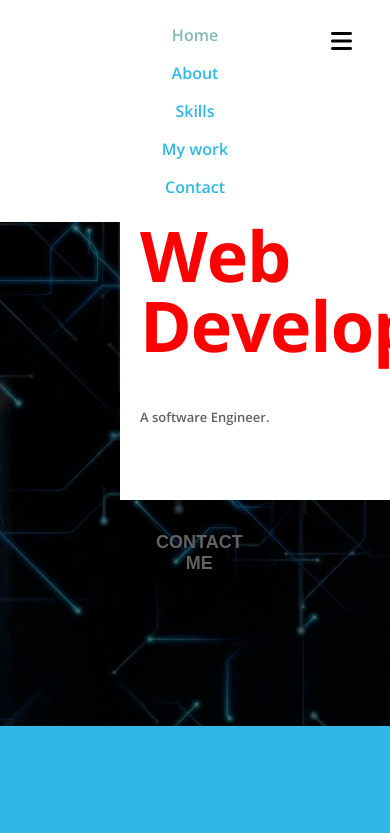
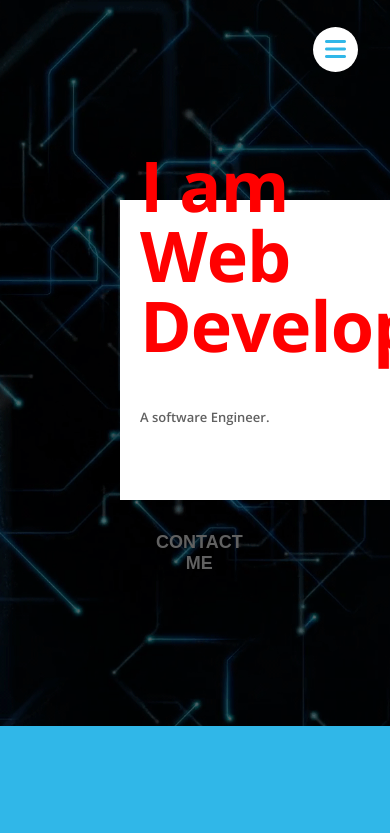
Before and after one commit to 93eunjji/portfolio, a plain HTML site: page index.html in a window 390 px wide. Shown: the top 833 px of the page. Drawn offline with nearby package versions, Linux system fonts and the light colour scheme.

Commit message:
CSS:ToggleBtn 수정

```diff
--- a/style.css
+++ b/style.css
@@ -107,6 +107,7 @@ p {
 .nav__menu {
   display: flex;
   margin-right: 30px;
+
 }
 .navbar__mene__item {
   padding: 8px 12px;
@@ -127,6 +128,11 @@ p {
   right: 32px;
   font-size: 24px;
   display: none;
+  color:  #30b7e8;;
+  background-color: white;
+  border-radius: 50%;
+  width: 45px;
+  height: 45px;
 }
 
 /* Home */
@@ -380,6 +386,7 @@ h1.c:after{
   flex-direction: column;
   text-align: center;
   width: 100%;
+  display: none;
 }
 .project__morip {
   flex-direction: column;
```
